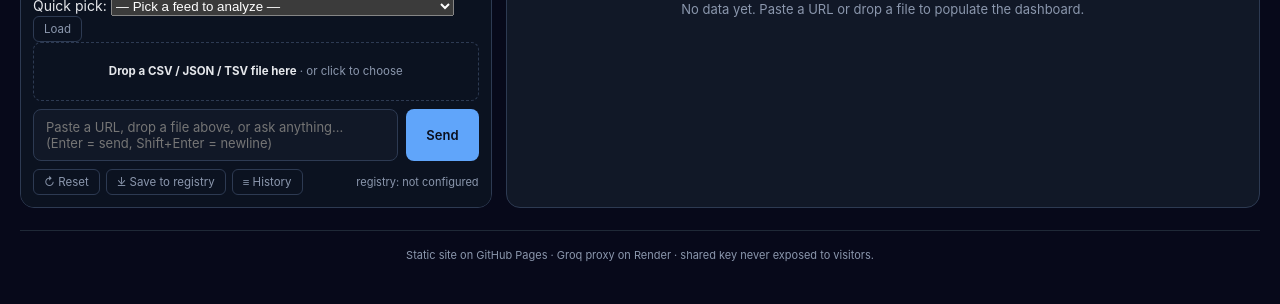
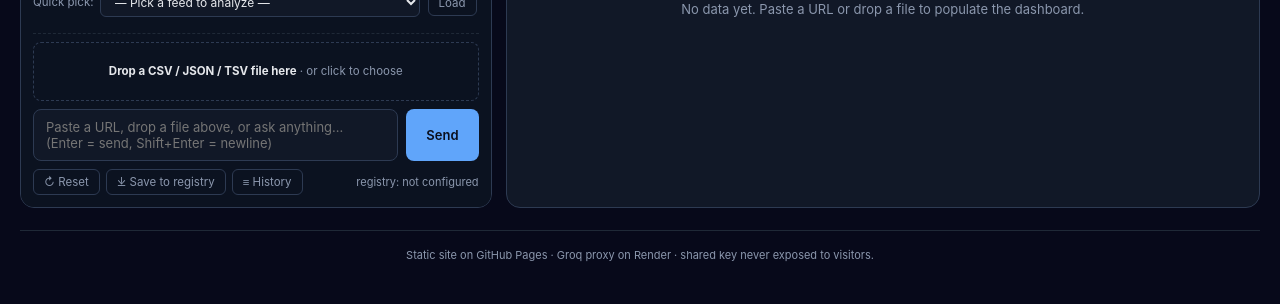
Before and after one commit to dream-framework/universal_ml_predictor, a plain HTML site: page public/index.html in a window 1280 px wide. Shown: the part 615-919 px from the top of the page. Drawn offline with nearby package versions, Linux system fonts and the light colour scheme; files whose address does not match are found by name.

Commit message:
Update style.css

```diff
--- a/public/assets/style.css
+++ b/public/assets/style.css
@@ -142,6 +142,21 @@ body {
 
 /* ═══ CHAT COMPOSER ─═════════════════════════════════════════════════ */
 .composer { border-top: 1px solid var(--line); padding: 10px 12px 12px; background: var(--panel2); flex-shrink: 0; }
+.feed-picker {
+  display: flex; align-items: center; gap: 8px;
+  margin-bottom: 8px; padding-bottom: 8px;
+  border-bottom: 1px dashed var(--line);
+  flex-wrap: wrap;
+}
+.feed-picker label { display: flex; align-items: center; gap: 6px; color: var(--muted); font-size: 11.5px; }
+.feed-picker select {
+  background: var(--panel); color: var(--text);
+  border: 1px solid var(--line2); padding: 5px 10px;
+  border-radius: 6px; font-size: 12px; font-family: inherit;
+  max-width: 320px;
+}
+.feed-picker select:focus { outline: none; border-color: var(--accent); }
+.feed-desc { color: var(--muted); font-size: 10.5px; flex: 1; min-width: 0; overflow: hidden; text-overflow: ellipsis; white-space: nowrap; }
 .dropzone {
   border: 1px dashed var(--line2); border-radius: 8px; padding: 8px;
   text-align: center; cursor: pointer; margin-bottom: 8px;
```
